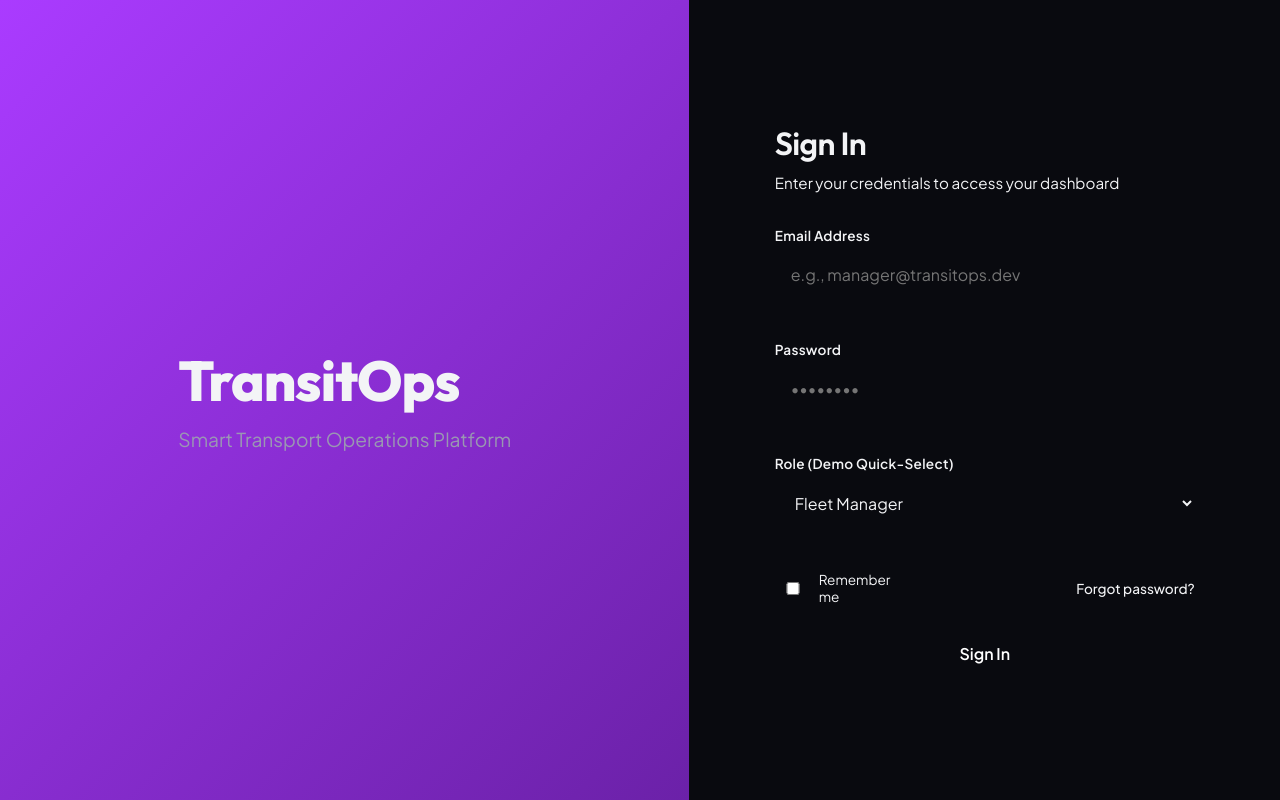
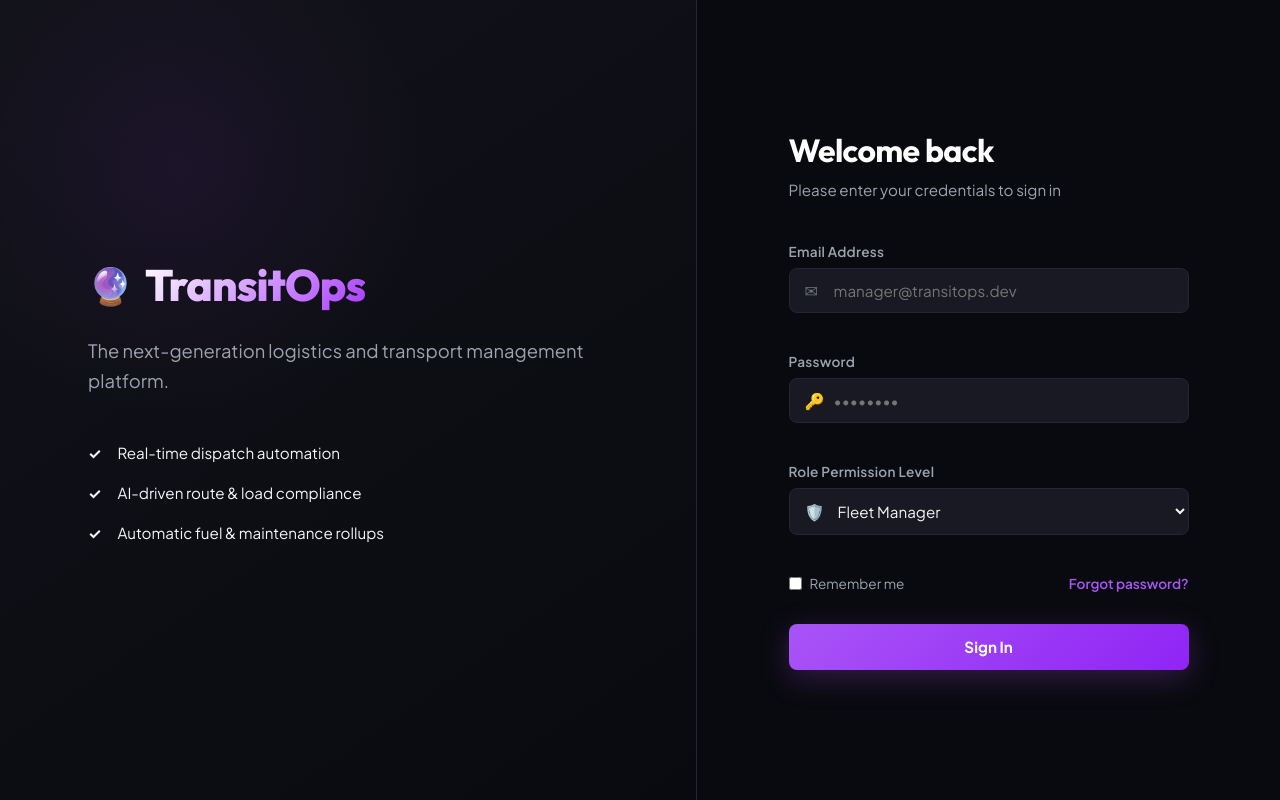
Before and after one commit to nishad-shaik/TransitOps-odoo, a Vue app in the folder frontend/: page /login in a window 1280 px wide. Built offline with nearby package versions, Linux system fonts and the light colour scheme.

Commit message:
style: refresh login page with gradients and entry animations

```diff
--- a/frontend/src/views/Login.vue
+++ b/frontend/src/views/Login.vue
@@ -1,30 +1,59 @@
 <template>
   <div class="login-container">
+    <!-- Branding Side (Left) -->
     <div class="branding-side">
+      <div class="glow-sphere"></div>
       <div class="branding-content">
+        <div class="logo-wrapper">
+          <span class="logo-icon">🔮</span>
           <h1>TransitOps</h1>
-        <p>Smart Transport Operations Platform</p>
+        </div>
+        <p class="branding-desc">The next-generation logistics and transport management platform.</p>
+
+        <div class="features-list">
+          <div class="feature-item">
+            <span class="check-icon">✓</span>
+            <span>Real-time dispatch automation</span>
+          </div>
+          <div class="feature-item">
+            <span class="check-icon">✓</span>
+            <span>AI-driven route & load compliance</span>
+          </div>
+          <div class="feature-item">
+            <span class="check-icon">✓</span>
+            <span>Automatic fuel & maintenance rollups</span>
           </div>
         </div>
+      </div>
+    </div>
+
+    <!-- Form Side (Right) -->
     <div class="form-side">
       <div class="form-content">
-        <h2>Sign In</h2>
-        <p class="subtitle">Enter your credentials to access your dashboard</p>
+        <div class="header-block">
+          <h2>Welcome back</h2>
+          <p class="subtitle">Please enter your credentials to sign in</p>
+        </div>
 
         <form @submit.prevent="handleLogin" class="login-form">
           <div class="form-group">
             <label for="email">Email Address</label>
+            <div class="input-wrapper">
+              <span class="input-icon">✉</span>
               <input
                 type="email"
                 id="email"
                 v-model="email"
                 required
-              placeholder="e.g., manager@transitops.dev"
+                placeholder="manager@transitops.dev"
               />
+            </div>
           </div>
 
           <div class="form-group">
             <label for="password">Password</label>
+            <div class="input-wrapper">
+              <span class="input-icon">🔑</span>
               <input
                 type="password"
                 id="password"
@@ -33,9 +62,12 @@
                 placeholder="••••••••"
               />
             </div>
+          </div>
 
           <div class="form-group">
-            <label for="role">Role (Demo Quick-Select)</label>
+            <label for="role">Role Permission Level</label>
+            <div class="input-wrapper">
+              <span class="input-icon">🛡️</span>
               <select id="role" v-model="selectedRole">
                 <option value="Fleet Manager">Fleet Manager</option>
                 <option value="Dispatcher">Dispatcher</option>
@@ -43,11 +75,12 @@
                 <option value="Financial Analyst">Financial Analyst</option>
               </select>
             </div>
+          </div>
 
           <div class="form-actions">
             <label class="remember-me">
               <input type="checkbox" v-model="rememberMe" />
-              Remember me
+              <span class="check-box-label">Remember me</span>
             </label>
             <a href="#" class="forgot-password" @click.prevent="handleForgotPassword">
               Forgot password?
@@ -55,11 +88,13 @@
           </div>
 
           <div v-if="errorMessage" class="error-message">
-            {{ errorMessage }}
+            <span class="err-icon">⚠️</span>
+            <span>{{ errorMessage }}</span>
           </div>
 
-          <button type="submit" class="btn-login" :disabled="loading">
-            {{ loading ? 'Signing in...' : 'Sign In' }}
+          <button type="submit" class="btn-primary btn-login" :disabled="loading">
+            <span v-if="loading" class="spinner"></span>
+            <span>{{ loading ? 'Signing in...' : 'Sign In' }}</span>
           </button>
         </form>
       </div>
@@ -90,8 +125,6 @@ const handleLogin = async () => {
 
     // Check credentials (mock check for scaffold)
     if (email.value && password.value) {
-      // In a real app, role is backend-authoritative from token.
-      // We will save user session locally.
       localStorage.setItem('transitops_token', 'mock-jwt-token');
       localStorage.setItem('transitops_user', JSON.stringify({
         email: email.value,
@@ -102,7 +135,7 @@ const handleLogin = async () => {
     } else {
       errorMessage.value = 'Invalid credentials. Account locked after 5 failed attempts.';
     }
-  }, 800);
+  }, 1000);
 };
 
 const handleForgotPassword = () => {
@@ -115,91 +148,141 @@ const handleForgotPassword = () => {
   display: flex;
   height: 100vh;
   width: 100vw;
-  background-color: var(--bg);
+  background-color: #090a0f;
 }
 
+/* Left Branding Side */
 .branding-side {
   flex: 1.2;
-  background: linear-gradient(135deg, #aa3bff 0%, #6b21a8 100%);
+  background: linear-gradient(145deg, #12131a 0%, #090a0f 100%);
+  border-right: 1px solid var(--border-color);
   display: flex;
   align-items: center;
   justify-content: center;
-  color: white;
-  padding: 3rem;
+  position: relative;
+  overflow: hidden;
+  padding: 3.5rem;
+}
+
+.glow-sphere {
+  position: absolute;
+  width: 500px;
+  height: 500px;
+  background: radial-gradient(circle, rgba(170, 59, 255, 0.08) 0%, rgba(0, 0, 0, 0) 70%);
+  top: -10%;
+  left: -10%;
+  pointer-events: none;
+}
+
+.branding-content {
+  max-width: 520px;
+  position: relative;
+  z-index: 2;
+}
+
+.logo-wrapper {
+  display: flex;
+  align-items: center;
+  gap: 0.75rem;
+  margin-bottom: 1.5rem;
+}
+
+.logo-icon {
+  font-size: 2.25rem;
 }
 
 .branding-content h1 {
-  font-size: 3.5rem;
+  font-size: 2.75rem;
+  font-weight: 800;
   margin: 0;
-  font-weight: 800;
-  letter-spacing: -1px;
+  background: linear-gradient(135deg, #fff 0%, #aa3bff 100%);
+  -webkit-background-clip: text;
+  -webkit-text-fill-color: transparent;
 }
 
-.branding-content p {
-  font-size: 1.2rem;
-  opacity: 0.9;
-  margin-top: 0.5rem;
+.branding-desc {
+  font-size: 1.15rem;
+  color: var(--text-secondary);
+  margin-bottom: 3rem;
 }
 
+.features-list {
+  display: flex;
+  flex-direction: column;
+  gap: 1.25rem;
+}
+
+.feature-item {
+  display: flex;
+  align-items: center;
+  gap: 1rem;
+}
+
+.check-icon {
+  color: var(--primary);
+  font-weight: bold;
+  font-size: 1.1rem;
+}
+
+.feature-item span {
+  font-size: 0.95rem;
+  color: var(--text-primary);
+}
+
+/* Right Form Side */
 .form-side {
   flex: 1;
   display: flex;
   align-items: center;
   justify-content: center;
   padding: 3rem;
-  background-color: var(--bg);
+  background-color: #090a0f;
 }
 
 .form-content {
   width: 100%;
-  max-width: 420px;
+  max-width: 400px;
 }
 
-.form-content h2 {
+.header-block {
+  margin-bottom: 2.5rem;
+}
+
+.header-block h2 {
   font-size: 2rem;
-  margin: 0 0 0.5rem 0;
-  color: var(--text-h);
+  margin-bottom: 0.5rem;
+  font-weight: 700;
+  color: #fff;
 }
 
 .subtitle {
-  color: var(--text);
-  margin-bottom: 2rem;
+  color: var(--text-secondary);
   font-size: 0.95rem;
 }
 
 .login-form {
   display: flex;
   flex-direction: column;
-  gap: 1.5rem;
+  gap: 1.25rem;
 }
 
-.form-group {
+.input-wrapper {
+  position: relative;
   display: flex;
-  flex-direction: column;
-  gap: 0.5rem;
+  align-items: center;
 }
 
-.form-group label {
-  font-size: 0.85rem;
-  font-weight: 600;
-  color: var(--text-h);
+.input-icon {
+  position: absolute;
+  left: 1rem;
+  color: var(--text-muted);
+  font-size: 1rem;
+  pointer-events: none;
 }
 
-.form-group input,
-.form-group select {
-  padding: 0.75rem 1rem;
-  border: 1px solid var(--border);
-  border-radius: 0.5rem;
-  font-size: 1rem;
-  background-color: var(--bg);
-  color: var(--text-h);
-  outline: none;
-  transition: border-color 0.2s;
-}
-
-.form-group input:focus,
-.form-group select:focus {
-  border-color: var(--accent);
+.input-wrapper input,
+.input-wrapper select {
+  padding-left: 2.75rem;
 }
 
 .form-actions {
@@ -216,57 +299,73 @@ const handleForgotPassword = () => {
   cursor: pointer;
 }
 
+.remember-me input {
+  width: auto;
+  cursor: pointer;
+}
+
+.check-box-label {
+  color: var(--text-secondary);
+}
+
 .forgot-password {
-  color: var(--accent);
+  color: var(--primary);
   text-decoration: none;
-  font-weight: 500;
+  font-weight: 600;
+  transition: color 0.2s ease;
 }
 
 .forgot-password:hover {
-  text-decoration: underline;
+  color: var(--primary-hover);
 }
 
 .error-message {
   padding: 0.75rem 1rem;
-  background-color: rgba(239, 68, 68, 0.1);
-  border: 1px solid rgba(239, 68, 68, 0.3);
-  color: #ef4444;
-  border-radius: 0.5rem;
+  background-color: var(--danger-glow);
+  border: 1px solid rgba(239, 68, 68, 0.2);
+  color: var(--danger);
+  border-radius: var(--border-radius-sm);
   font-size: 0.85rem;
+  display: flex;
+  gap: 0.5rem;
+  align-items: center;
 }
 
 .btn-login {
+  width: 100%;
   padding: 0.85rem;
-  background-color: var(--accent);
-  color: white;
-  border: none;
-  border-radius: 0.5rem;
-  font-size: 1rem;
-  font-weight: 600;
-  cursor: pointer;
-  transition: opacity 0.2s;
+  margin-top: 0.75rem;
+  border-radius: var(--border-radius-sm);
 }
 
-.btn-login:hover {
-  opacity: 0.9;
+.spinner {
+  display: inline-block;
+  width: 1.1rem;
+  height: 1.1rem;
+  border: 2px solid rgba(255,255,255,0.3);
+  border-radius: 50%;
+  border-top-color: #fff;
+  animation: spin 0.8s linear infinite;
 }
 
-.btn-login:disabled {
-  opacity: 0.6;
-  cursor: not-allowed;
+@keyframes spin {
+  to { transform: rotate(360deg); }
 }
 
-@media (max-width: 768px) {
+@media (max-width: 900px) {
   .login-container {
     flex-direction: column;
   }
   .branding-side {
-    flex: 0.4;
-    padding: 2rem;
+    flex: 0.5;
+    padding: 2.5rem;
   }
   .form-side {
-    flex: 1;
-    padding: 2rem;
+    flex: 1.5;
+    padding: 2.5rem;
+  }
+  .branding-desc {
+    margin-bottom: 1.5rem;
   }
 }
 </style>
```
Lines whose indentation alone changed are shown as unchanged.
